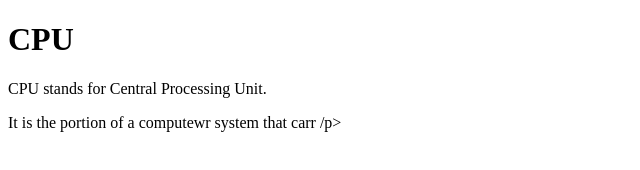
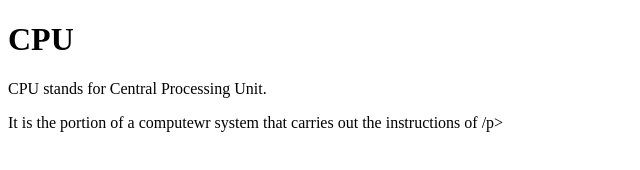
Before and after one commit to iamneo-production/ddcaeacaaaafadaeccdfffebaeceaec, a website: page public/index.html in a window 1280 px wide. Shown: the whole page, without its empty margins (0-640 px from the left). Drawn offline with Linux system fonts and the light colour scheme.

Commit message:
Backup Commit

```diff
--- a/public/index.html
+++ b/public/index.html
@@ -10,7 +10,7 @@
 <body>
      <h1>CPU</h1>
      <p>CPU stands for Central Processing Unit.</p>
-     <p> It is the portion of a computewr system that carr
+     <p> It is the portion of a computewr system that carries out the instructions of
         /p>
 </body>
 </html>
```
